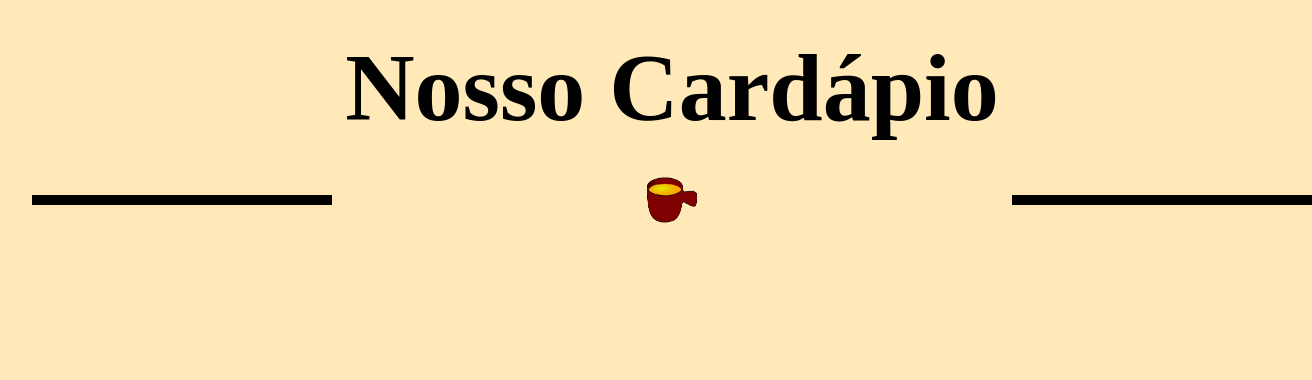
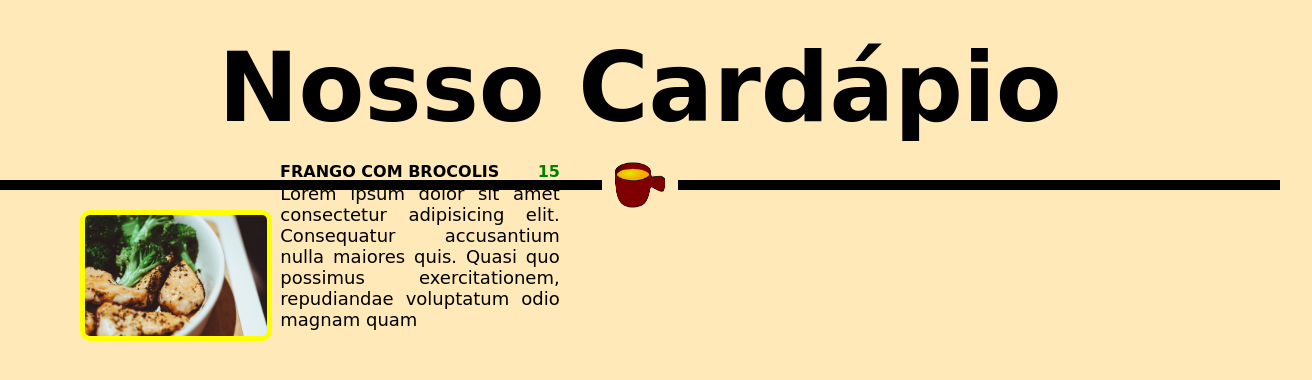
Before and after one commit to SamaraBilby/menu-de-restaurante, a plain HTML site: page index.html in a window 1280 px wide. Shown: the whole page, 1312 px wide, since content can reach past the window. Drawn offline with Linux system fonts and the light colour scheme; a web font is replaced by a local one.

Commit message:
terceiro commit

```diff
--- a/assets/css/style.css
+++ b/assets/css/style.css
@@ -1,4 +1,4 @@
-@import url('https://fonts.googleapis.com/css2?family=Margarine&display=swap');
+@import url('https://fonts.googleapis.com/css2?family=Margarine&family=Pompiere&display=swap');
 
 * {
     margin: 0;
@@ -7,17 +7,15 @@
     list-style: none;
     text-decoration: none;
     font-size: 16px;
-    font-family: 'Margarine';
+    font-family: 'Pompiere', cursive;
+}
 
 
-}
 body {
    background-color: #FFE9B8;
    width: 100%;
    height: 100%;
-   margin: 2em;
-
-
+   margin: 2em auto;
 }
 
 .r-title h3{
@@ -25,24 +23,67 @@ body {
     align-items: center;
     text-align: center;
     margin-top: 2rem;
-    margin-bottom: 2rem;
+    margin-bottom: 1rem;
 }
 
-.r-traco {
+.r-line {
         display: flex;
         justify-content: space-between;
         align-items: center;
+        position: relative;
 }
-.r-traco .r-traco__left, .r-traco .r-traco__rigth {
-        width: 300px;
+.r-line .r-line__left, .r-line .r-line__rigth {
+        width: 48%;
         border: 5px solid #000;
-        outline: yellow;
 }
 
+div.r-line .r-line__left {
+margin-left: 0rem;
+}
 
-img.r-traco__img {
+img.r-line__img {
     width: 50px;
     height: 50px;
-    margin-left: 0;
-    margin-right: 0;
+    margin-left: 0.8rem;
+    margin-right: 0.8rem;
+
 }
+
+.r-item {
+    position: relative;
+    display: flex;
+
+    width: 30rem;
+    height: 30rem;
+    margin-left: 5rem;
+}
+.r-menu-item__info {
+    position: absolute;
+    left: 200px;
+    bottom: 360px;
+}
+header {
+    display: flex;
+    justify-content: space-between;
+    border-bottom: 0.5px solid #000;
+    font-size: 30px;
+    text-transform: uppercase;
+    margin-bottom: 0.5px;
+}
+header h4.price {
+    color: green;
+}
+.r-item img.photo{
+    width: 12rem;
+    right: 12rem;
+    border: 5px solid yellow;
+    border-radius: 10px;
+
+}
+p.r-menu-item__text {
+    font-size: 18px;
+    text-align: justify;
+    align-items: center;
+    top: 3px;
+    padding: 0.3px;
+}
--- a/index.html
+++ b/index.html
@@ -12,10 +12,26 @@
    <div class="r-title">
        <h3>Nosso Cardápio</h3>
     </div>
-       <div class="r-traco">
-        <div class="r-traco__left"></div>
-       <img src="/assets/image/img_panela3.png" alt="" class="r-traco__img">
-       <div class="r-traco__rigth""></div>
+       <div class="r-line">
+        <div class="r-line__left"></div>
+       <img src="/assets/image/img_panela3.png" alt="" class="r-line__img">
+       <div class="r-line__rigth""></div>
+    </div>
+        <!--filter buttons-->
+
+        <!--Menu itens-->
+    <div class="r-item">
+        <article class="r-menu-item">
+            <img src="/assets/image/frango/frango-brocolis.jpg" class="photo" alt="">
+            <div class="r-menu-item__info">
+                <header>
+                    <h4>frango com brocolis</h4>
+                    <h4 class="price">15</h4>
+                </header>
+                <p class="r-menu-item__text">Lorem ipsum dolor sit amet consectetur adipisicing elit. Consequatur accusantium nulla maiores quis. Quasi quo possimus exercitationem, repudiandae voluptatum odio magnam quam</p>
+            </div>
+
+        </article>
     </div>
 </body>
 </html>
```
